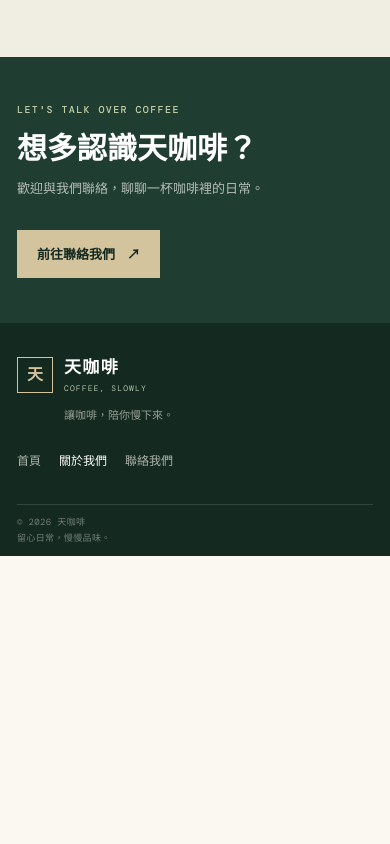
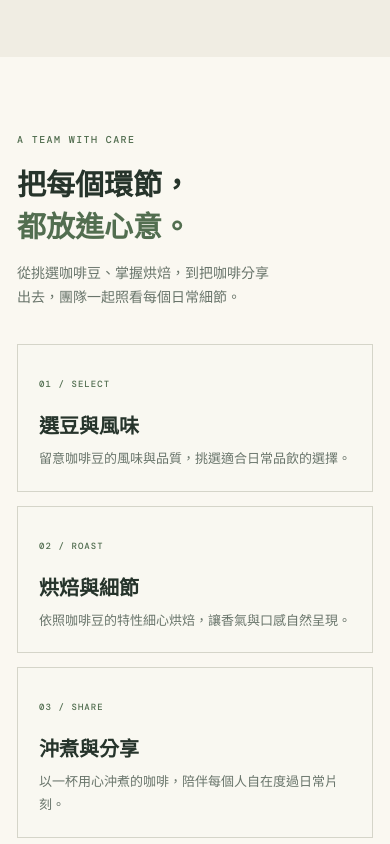
Before and after one commit to aaAA250013/Webpage__11525236, a plain HTML site: page pages/about.html in a window 390 px wide. Shown: the part 1940-2784 px from the top of the page. Before the commit the page ends 2496 px from the top, so only its background shows below. Drawn offline with nearby package versions, Linux system fonts and the light colour scheme.

Commit message:
更新關於我們頁面內容，新增團隊介紹區域及相關樣式

```diff
--- a/pages/about.html
+++ b/pages/about.html
@@ -3,8 +3,8 @@
 <head>
   <meta charset="utf-8">
   <meta name="viewport" content="width=device-width, initial-scale=1">
-  <meta name="description" content="認識天咖啡的品牌故事、經營理念與自在品飲的空間想像。">
-  <title>關於我們｜天咖啡</title>
+  <meta name="description" content="認識黑天咖啡的品牌故事與經營理念，了解品牌對咖啡與日常的想法。">
+  <title>關於我們｜黑天咖啡</title>
   <link rel="preconnect" href="https://fonts.googleapis.com">
   <link rel="preconnect" href="https://fonts.gstatic.com" crossorigin>
   <link href="https://fonts.googleapis.com/css2?family=DM+Mono:wght@400;500&family=Noto+Sans+TC:wght@400;500;600;700&family=Noto+Serif+TC:wght@500;600;700;900&display=swap" rel="stylesheet">
@@ -68,6 +68,20 @@
       </div>
     </section>
 
+    <section class="team-section section-pad">
+      <div class="container">
+        <div class="section-heading">
+          <div><p class="eyebrow">A TEAM WITH CARE</p><h2 class="section-title">把每個環節，<br><em>都放進心意。</em></h2></div>
+          <p class="body-copy">從挑選咖啡豆、掌握烘焙，到把咖啡分享出去，團隊一起照看每個日常細節。</p>
+        </div>
+        <div class="team-grid">
+          <article class="team-card"><span>01 / SELECT</span><h3>選豆與風味</h3><p>留意咖啡豆的風味與品質，挑選適合日常品飲的選擇。</p></article>
+          <article class="team-card"><span>02 / ROAST</span><h3>烘焙與細節</h3><p>依照咖啡豆的特性細心烘焙，讓香氣與口感自然呈現。</p></article>
+          <article class="team-card"><span>03 / SHARE</span><h3>沖煮與分享</h3><p>以一杯用心沖煮的咖啡，陪伴每個人自在度過日常片刻。</p></article>
+        </div>
+      </div>
+    </section>
+
     <section class="about-cta">
       <div class="container about-cta-inner">
         <div><p class="eyebrow">LET'S TALK OVER COFFEE</p><h2>想多認識天咖啡？</h2><p>歡迎與我們聯絡，聊聊一杯咖啡裡的日常。</p></div>
--- a/pages/assets/css/site.css
+++ b/pages/assets/css/site.css
@@ -104,11 +104,12 @@ img { display: block; max-width: 100%; }
 .story-image figcaption { padding-top: 10px; color: var(--muted); font-size: 11px; }
 .values-section { background: var(--cream); }
 .mobile-break { display: none; }
-.values-grid { display: grid; grid-template-columns: repeat(3, 1fr); gap: 14px; }
-.value-card { min-height: 220px; padding: 24px 24px 28px; border: 1px solid #d5d5c9; background: rgba(250,248,241,.58); }
-.value-card > span { color: var(--moss); font: 500 9px/1 var(--mono); letter-spacing: .12em; }
-.value-card h3 { margin: 31px 0 9px; font: 700 20px/1.4 var(--serif); }
-.value-card p { margin: 0; color: var(--muted); font-size: 13px; }
+.values-grid, .team-grid { display: grid; grid-template-columns: repeat(3, 1fr); gap: 14px; }
+.value-card, .team-card { min-height: 220px; padding: 24px 24px 28px; border: 1px solid #d5d5c9; background: rgba(250,248,241,.58); }
+.value-card > span, .team-card > span { color: var(--moss); font: 500 9px/1 var(--mono); letter-spacing: .12em; }
+.value-card h3, .team-card h3 { margin: 31px 0 9px; font: 700 20px/1.4 var(--serif); }
+.value-card p, .team-card p { margin: 0; color: var(--muted); font-size: 13px; }
+.team-section { background: var(--paper); }
 .about-cta { color: white; background: var(--forest); }
 .about-cta-inner { display: flex; min-height: 250px; align-items: center; justify-content: space-between; gap: 30px; padding-block: 45px; }
 .about-cta .eyebrow { margin-bottom: 10px; color: #c4cfaa; }
@@ -176,9 +177,9 @@ img { display: block; max-width: 100%; }
   .quality-item, .quality-item + .quality-item { min-height: 0; padding: 21px 0; border-left: 0; }
   .quality-item h3 { margin: 13px 0 5px; }
   .closing-inner { align-items: flex-start; flex-direction: column; justify-content: center; }
-  .values-grid { grid-template-columns: 1fr; }
-  .value-card { min-height: 0; padding: 21px; }
-  .value-card h3 { margin: 18px 0 7px; }
+  .values-grid, .team-grid { grid-template-columns: 1fr; }
+  .value-card, .team-card { min-height: 0; padding: 21px; }
+  .value-card h3, .team-card h3 { margin: 18px 0 7px; }
   .mobile-break { display: initial; }
   .contact-detail { grid-template-columns: .9fr 1.1fr; min-height: 78px; }
   .contact-bottom-inner { align-items: flex-start; flex-direction: column; justify-content: center; padding-block: 25px; }
```
